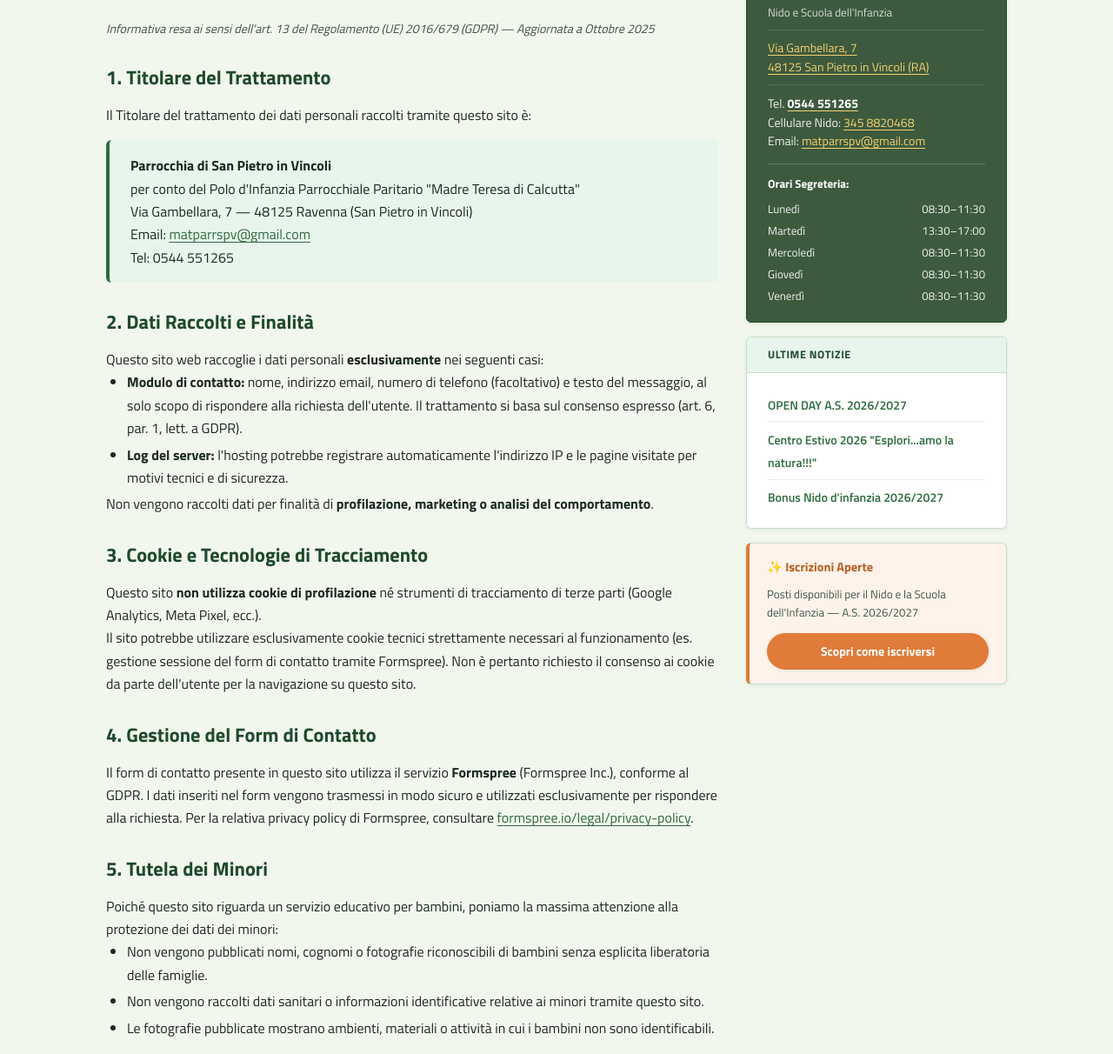
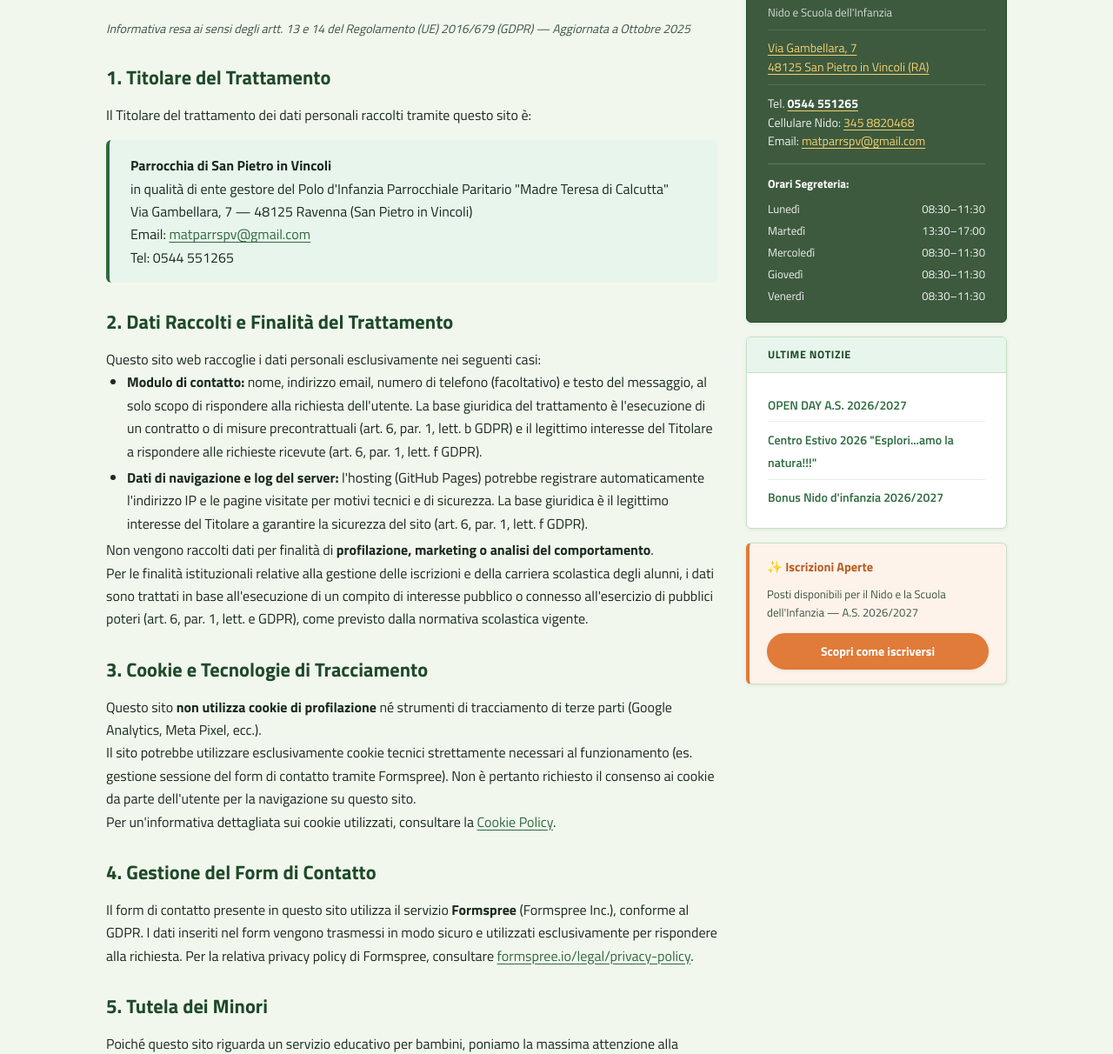
Before and after one commit to Graziano-code/madreteresaspiv, a plain HTML site: page privacy/index.html in a window 1280 px wide. Shown: the part 243-1455 px from the top of the page at 87% size. Drawn offline with Linux system fonts and the light colour scheme.

Commit message:
Privacy Policy: revisione GDPR con basi giuridiche aggiornate e tutela minori

```diff
--- a/privacy/index.html
+++ b/privacy/index.html
@@ -24,39 +24,42 @@
             </nav>
 
             <h1 class="page-title">Informativa sulla Privacy</h1>
-            <p style="color: var(--c-text-muted); font-size: 0.88rem; margin-bottom: 2rem;"><em>Informativa resa ai sensi dell'art. 13 del Regolamento (UE) 2016/679 (GDPR) — Aggiornata a Ottobre 2025</em></p>
+            <p style="color: var(--c-text-muted); font-size: 0.88rem; margin-bottom: 2rem;"><em>Informativa resa ai sensi degli artt. 13 e 14 del Regolamento (UE) 2016/679 (GDPR) — Aggiornata a Ottobre 2025</em></p>
 
             <h2 class="section-title" style="margin-top: 0;">1. Titolare del Trattamento</h2>
             <p>Il Titolare del trattamento dei dati personali raccolti tramite questo sito è:</p>
             <div class="info-box">
                 <p><strong>Parrocchia di San Pietro in Vincoli</strong><br>
-                per conto del Polo d'Infanzia Parrocchiale Paritario "Madre Teresa di Calcutta"<br>
-                Via Gambellara, 7 — 48125 Ravenna (San Pietro in Vincoli)<br>
+                in qualit&agrave; di ente gestore del Polo d'Infanzia Parrocchiale Paritario "Madre Teresa di Calcutta"<br>
+                Via Gambellara, 7 &mdash; 48125 Ravenna (San Pietro in Vincoli)<br>
                 Email: <a href="mailto:matparrspv@gmail.com">matparrspv@gmail.com</a><br>
                 Tel: 0544 551265</p>
             </div>
 
-            <h2 class="section-title">2. Dati Raccolti e Finalità</h2>
-            <p>Questo sito web raccoglie i dati personali <strong>esclusivamente</strong> nei seguenti casi:</p>
+            <h2 class="section-title">2. Dati Raccolti e Finalit&agrave; del Trattamento</h2>
+            <p>Questo sito web raccoglie i dati personali esclusivamente nei seguenti casi:</p>
             <ul>
-                <li><strong>Modulo di contatto:</strong> nome, indirizzo email, numero di telefono (facoltativo) e testo del messaggio, al solo scopo di rispondere alla richiesta dell'utente. Il trattamento si basa sul consenso espresso (art. 6, par. 1, lett. a GDPR).</li>
-                <li><strong>Log del server:</strong> l'hosting potrebbe registrare automaticamente l'indirizzo IP e le pagine visitate per motivi tecnici e di sicurezza.</li>
+                <li><strong>Modulo di contatto:</strong> nome, indirizzo email, numero di telefono (facoltativo) e testo del messaggio, al solo scopo di rispondere alla richiesta dell'utente. La base giuridica del trattamento &egrave; l'esecuzione di un contratto o di misure precontrattuali (art. 6, par. 1, lett. b GDPR) e il legittimo interesse del Titolare a rispondere alle richieste ricevute (art. 6, par. 1, lett. f GDPR).</li>
+                <li><strong>Dati di navigazione e log del server:</strong> l'hosting (GitHub Pages) potrebbe registrare automaticamente l'indirizzo IP e le pagine visitate per motivi tecnici e di sicurezza. La base giuridica &egrave; il legittimo interesse del Titolare a garantire la sicurezza del sito (art. 6, par. 1, lett. f GDPR).</li>
             </ul>
-            <p>Non vengono raccolti dati per finalità di <strong>profilazione, marketing o analisi del comportamento</strong>.</p>
+            <p>Non vengono raccolti dati per finalit&agrave; di <strong>profilazione, marketing o analisi del comportamento</strong>.</p>
+            <p>Per le finalit&agrave; istituzionali relative alla gestione delle iscrizioni e della carriera scolastica degli alunni, i dati sono trattati in base all'esecuzione di un compito di interesse pubblico o connesso all'esercizio di pubblici poteri (art. 6, par. 1, lett. e GDPR), come previsto dalla normativa scolastica vigente.</p>
 
             <h2 class="section-title">3. Cookie e Tecnologie di Tracciamento</h2>
-            <p>Questo sito <strong>non utilizza cookie di profilazione</strong> né strumenti di tracciamento di terze parti (Google Analytics, Meta Pixel, ecc.).</p>
-            <p>Il sito potrebbe utilizzare esclusivamente cookie tecnici strettamente necessari al funzionamento (es. gestione sessione del form di contatto tramite Formspree). Non è pertanto richiesto il consenso ai cookie da parte dell'utente per la navigazione su questo sito.</p>
+            <p>Questo sito <strong>non utilizza cookie di profilazione</strong> n&eacute; strumenti di tracciamento di terze parti (Google Analytics, Meta Pixel, ecc.).</p>
+            <p>Il sito potrebbe utilizzare esclusivamente cookie tecnici strettamente necessari al funzionamento (es. gestione sessione del form di contatto tramite Formspree). Non &egrave; pertanto richiesto il consenso ai cookie da parte dell'utente per la navigazione su questo sito.</p>
+            <p>Per un'informativa dettagliata sui cookie utilizzati, consultare la <a href="../cookie-policy/">Cookie Policy</a>.</p>
 
             <h2 class="section-title">4. Gestione del Form di Contatto</h2>
             <p>Il form di contatto presente in questo sito utilizza il servizio <strong>Formspree</strong> (Formspree Inc.), conforme al GDPR. I dati inseriti nel form vengono trasmessi in modo sicuro e utilizzati esclusivamente per rispondere alla richiesta. Per la relativa privacy policy di Formspree, consultare <a href="https://formspree.io/legal/privacy-policy/" target="_blank" rel="noopener">formspree.io/legal/privacy-policy</a>.</p>
 
             <h2 class="section-title">5. Tutela dei Minori</h2>
-            <p>Poiché questo sito riguarda un servizio educativo per bambini, poniamo la massima attenzione alla protezione dei dati dei minori:</p>
+            <p>Poich&eacute; questo sito riguarda un servizio educativo per bambini, poniamo la massima attenzione alla protezione dei dati dei minori:</p>
             <ul>
-                <li>Non vengono pubblicati nomi, cognomi o fotografie riconoscibili di bambini senza esplicita liberatoria delle famiglie.</li>
+                <li>Non vengono pubblicati nomi, cognomi o fotografie riconoscibili di bambini senza esplicita liberatoria delle famiglie. La pubblicazione di immagini di minori sul sito web richiede un consenso specifico, informato e inequivocabile da parte di entrambi i genitori, ai sensi dell'art. 8 GDPR e dell'art. 2-quinquies del Codice Privacy.</li>
+                <li>Le fotografie pubblicate mostrano ambienti, materiali o attivit&agrave; in cui i bambini non sono direttamente riconoscibili, oppure sono state oggetto di specifica liberatoria per la pubblicazione sul sito istituzionale.</li>
                 <li>Non vengono raccolti dati sanitari o informazioni identificative relative ai minori tramite questo sito.</li>
-                <li>Le fotografie pubblicate mostrano ambienti, materiali o attività in cui i bambini non sono identificabili.</li>
+                <li>Per la pubblicazione di immagini di minori, il Garante Privacy richiede che il consenso sia prestato da entrambi i genitori (provv. n. 410/2025) e che sia specifico per ogni singola pubblicazione.</li>
             </ul>
 
             <h2 class="section-title">6. Conservazione dei Dati</h2>
@@ -68,17 +71,17 @@
                 <li>Accedere ai propri dati personali</li>
                 <li>Richiedere la rettifica o la cancellazione dei dati</li>
                 <li>Opporsi o limitare il trattamento</li>
-                <li>Richiedere la portabilità dei dati</li>
-                <li>Revocare il consenso in qualsiasi momento</li>
+                <li>Richiedere la portabilit&agrave; dei dati</li>
+                <li>Revocare il consenso in qualsiasi momento (art. 7 GDPR)</li>
                 <li>Proporre reclamo al Garante per la Protezione dei Dati Personali (<a href="https://www.garanteprivacy.it" target="_blank" rel="noopener">garanteprivacy.it</a>)</li>
             </ul>
             <p>Per esercitare tali diritti, scrivere a: <a href="mailto:matparrspv@gmail.com">matparrspv@gmail.com</a></p>
 
             <h2 class="section-title">8. Sicurezza</h2>
-            <p>Questo sito è ospitato su <strong>GitHub Pages</strong>, piattaforma che garantisce connessioni cifrate HTTPS (TLS). Non sono presenti database né aree riservate sul server.</p>
+            <p>Questo sito &egrave; ospitato su <strong>GitHub Pages</strong>, piattaforma che garantisce connessioni cifrate HTTPS (TLS). Non sono presenti database n&eacute; aree riservate sul server. GitHub Pages agisce in qualit&agrave; di responsabile del trattamento ai sensi dell'art. 28 GDPR per l'hosting del sito.</p>
 
             <p style="margin-top: 2.5rem; font-size: 0.88rem; color: var(--c-text-light); border-top: 1px solid var(--c-border); padding-top: 1.5rem;">
-                Questa informativa è soggetta ad aggiornamenti. L'ultima versione è sempre disponibile a questo indirizzo. <em>Ultimo aggiornamento: Ottobre 2025.</em>
+                Questa informativa &egrave; soggetta ad aggiornamenti. L'ultima versione &egrave; sempre disponibile a questo indirizzo. <em>Ultimo aggiornamento: Ottobre 2025.</em>
             </p>
         </article>
 
```
